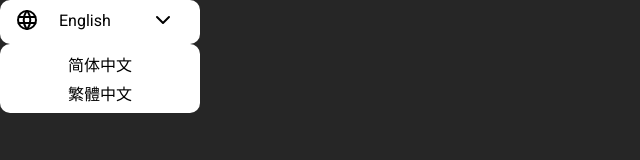
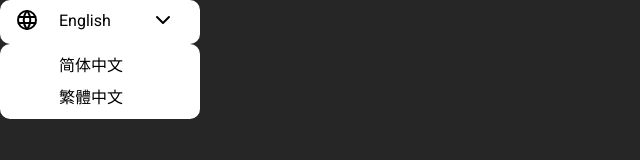
Before and after one commit to henrylin03/dropdown, a plain HTML site: page index.html in a window 1280 px wide. Shown: the whole page, without its empty margins (0-640 px from the left). Drawn offline with Linux system fonts and the light colour scheme.

Commit message:
align languages

```diff
--- a/index.html
+++ b/index.html
@@ -24,8 +24,14 @@
         </figure>
       </button>
       <ul class="dropdown-options">
-        <li class="option">简体中文</li>
-        <li class="option">繁體中文</li>
+        <li class="option">
+          <figure></figure>
+          <p>简体中文</p>
+        </li>
+        <li class="option">
+          <figure></figure>
+          <p>繁體中文</p>
+        </li>
       </ul>
     </article>
   </section>
--- a/styles.css
+++ b/styles.css
@@ -47,15 +47,12 @@ ul {
   gap: 20px;
 }
 
-.dropdown p {
-  flex: 1;
-}
-
 .globe-icon {
   width: 1.5rem;
 }
 
 .dropdown p {
+  flex: 5;
   margin-bottom: 3px;
 }
 
@@ -70,5 +67,14 @@ ul {
 }
 
 .dropdown-options .option {
-  text-align: center;
+  display: flex;
+  gap: 20px;
 }
+
+.option figure {
+  width: 1.5rem;
+}
+
+.option p {
+  flex: 1;
+}
```
